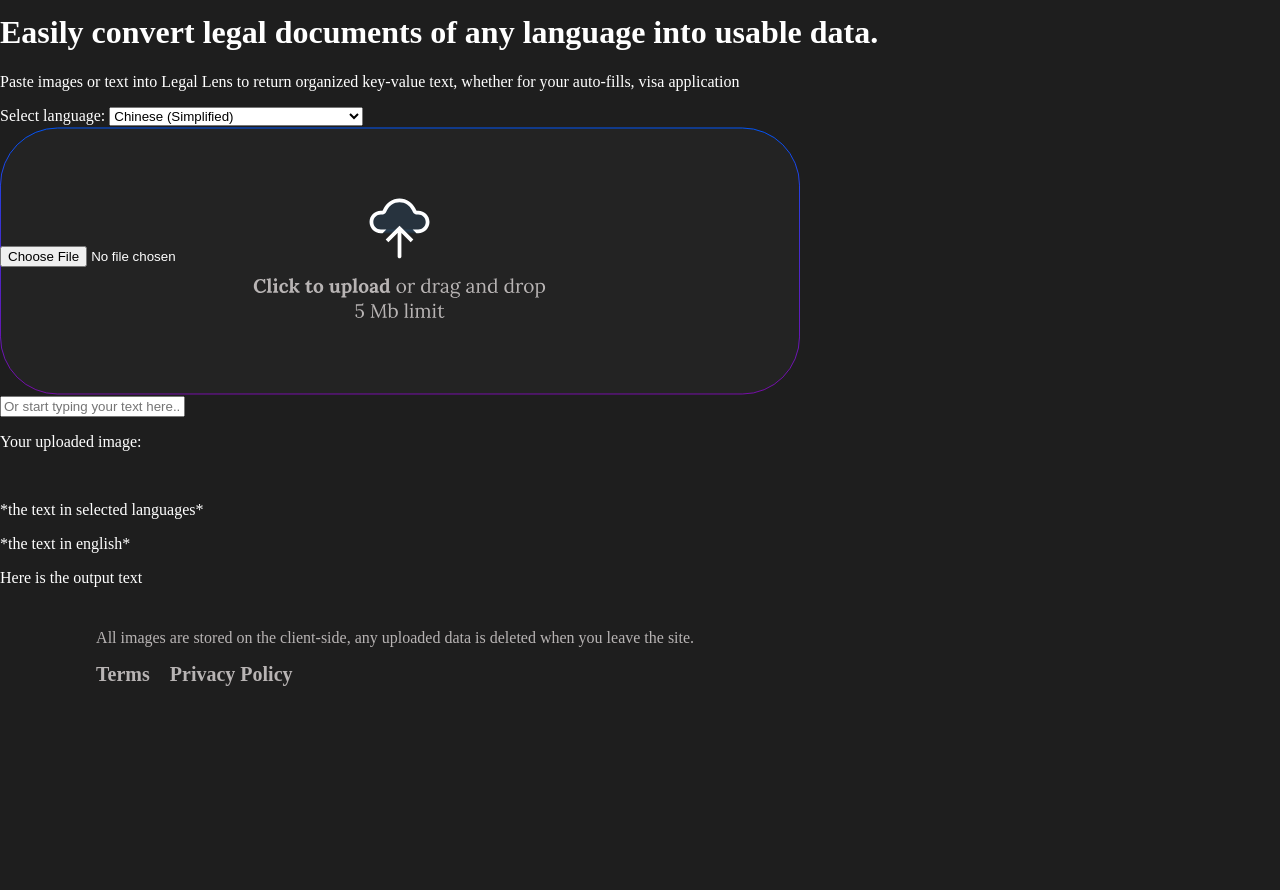
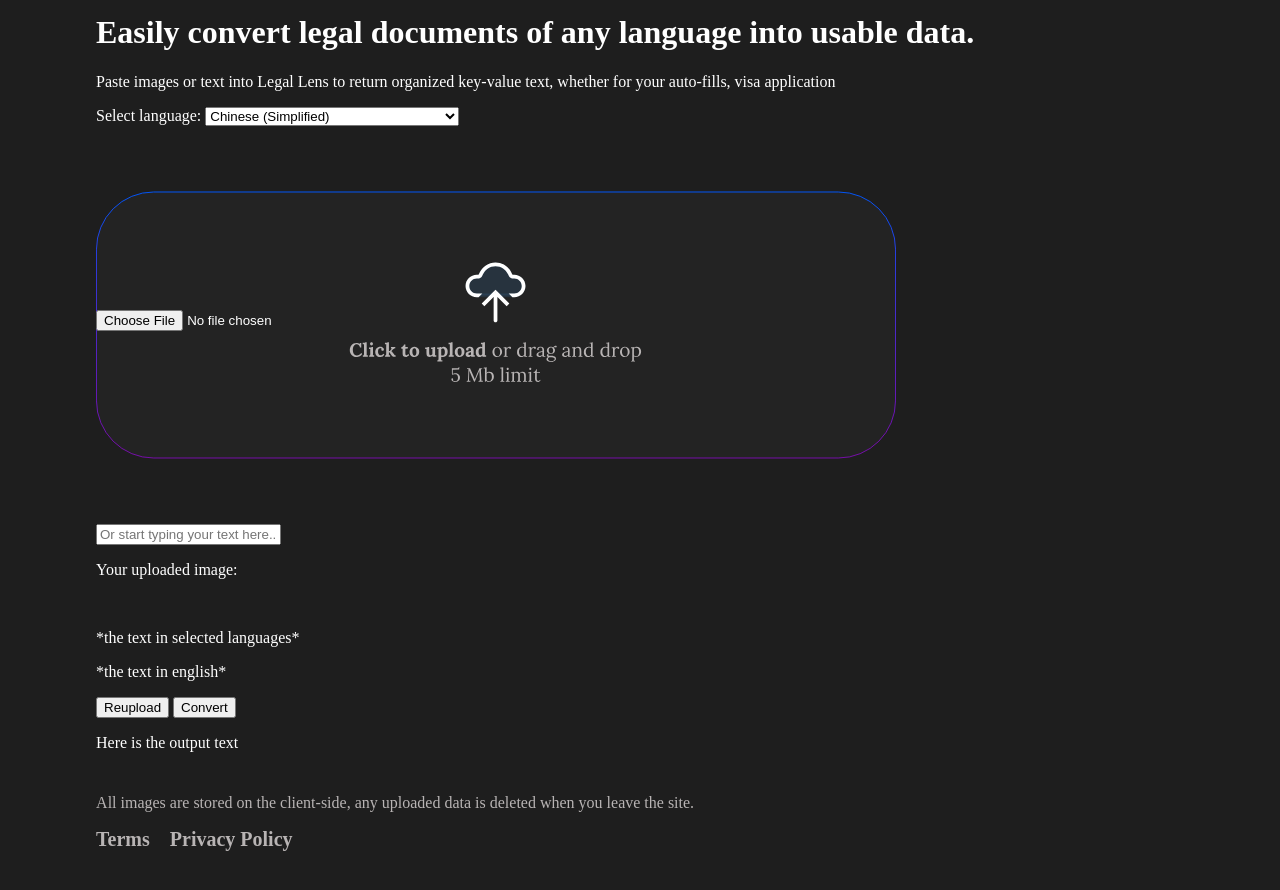
Before and after one commit to aleksbrsc/Legal-Lens, a website: page index.html in a window 1280 px wide. Shown: the part 94-984 px from the top of the page. Before the commit the page ends 822 px from the top, so only its background shows below. Drawn offline with nearby package versions, Linux system fonts and the light colour scheme; a web font is replaced by a local one.

Commit message:
added buttons

```diff
--- a/index.html
+++ b/index.html
@@ -63,6 +63,10 @@
             <p id="uploaded-english-text"><italic>*the text in english*</italic></p>
         </div>
 
+        <div class="button">
+            <button>Reupload</button>
+            <button>Convert</button>
+        </div>
 
         <!-- 3rd screen -->
         <div id="screen3">
--- a/style.css
+++ b/style.css
@@ -47,11 +47,14 @@ nav {
 
 
 /* Main */
-
-
+main {
+    margin-left: 6rem;
+}
 
 /* 1st screen */
 input#imageInput {
+    margin-top: 4rem;
+    margin-bottom: 4rem;
     display: inline-block;
     width: 800px;
     padding: 120px 0 0 0;
```
